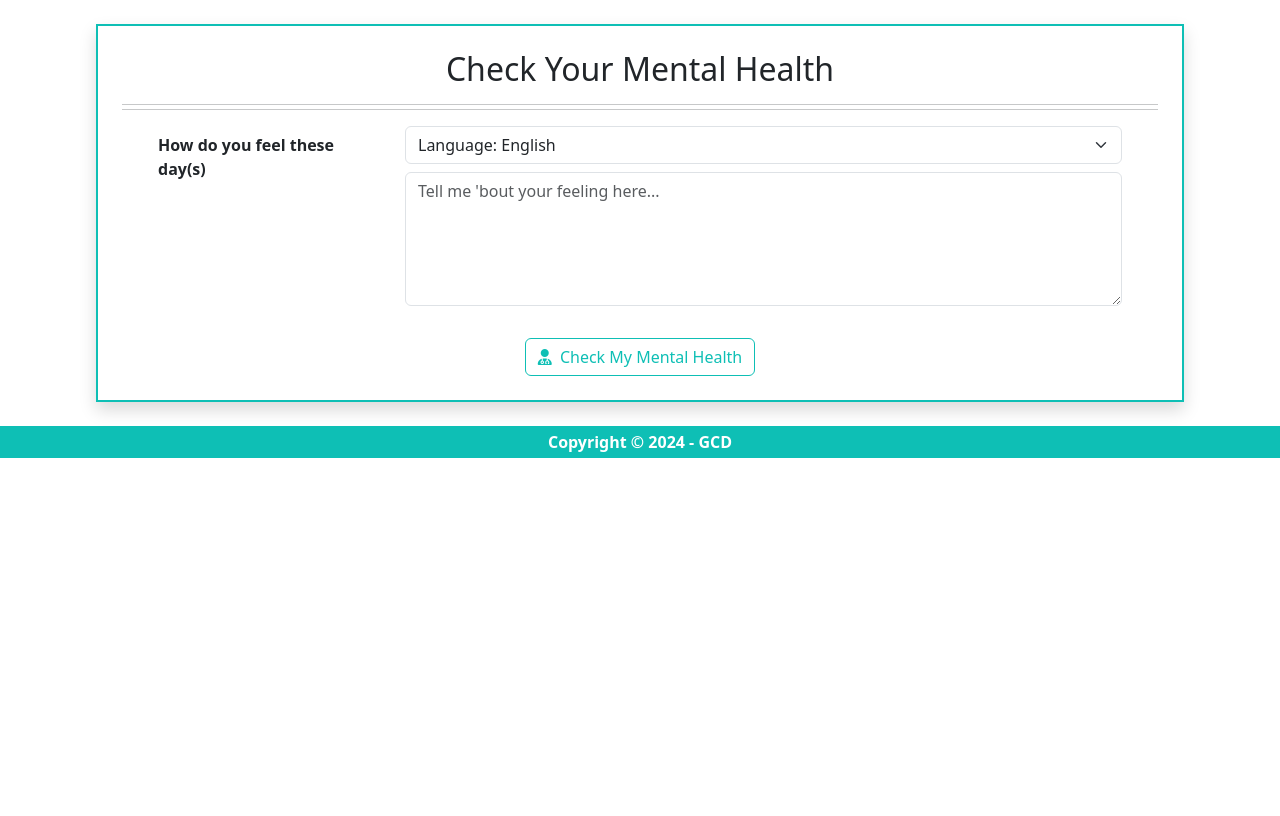
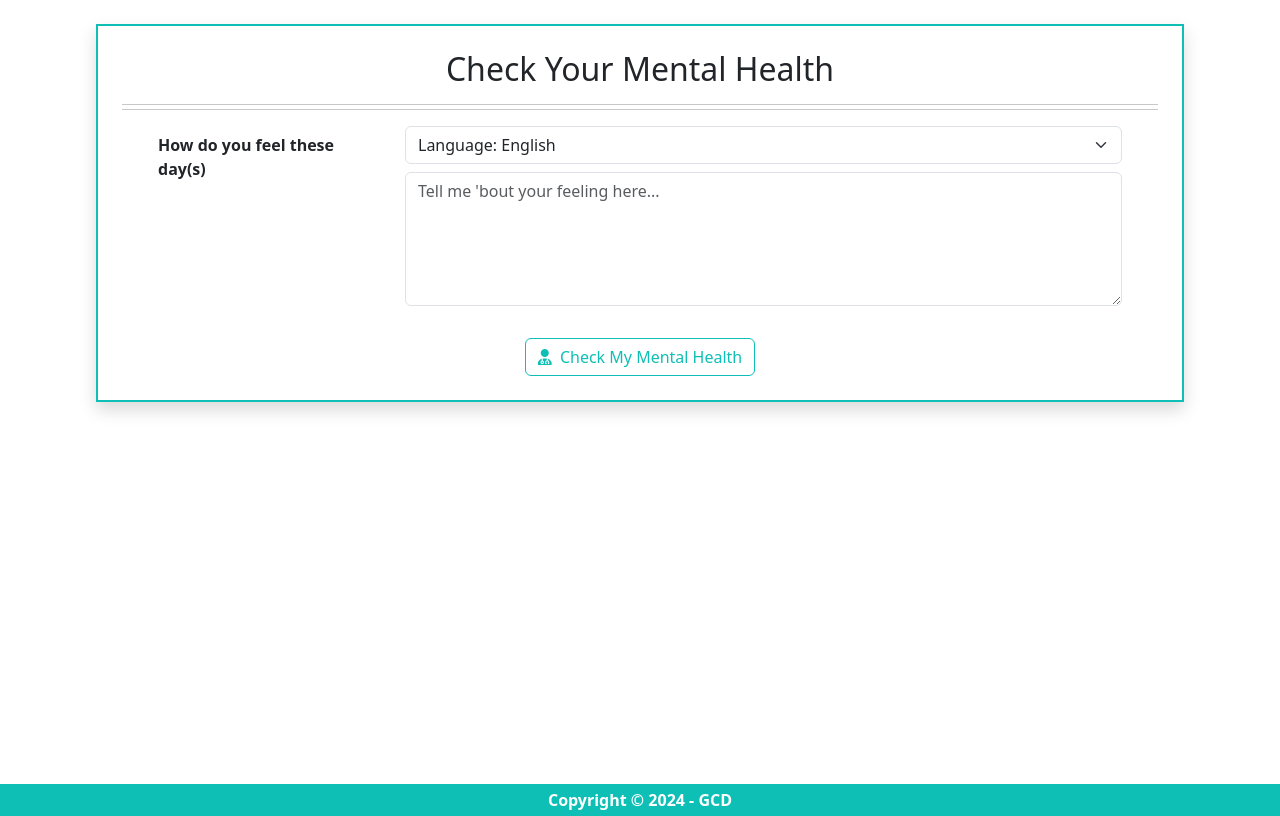
Before and after one commit to cindysintiya/Mental-Health_Sentiment-Analysis, a Flask app: template website/templates/home.html in a window 1280 px wide. Before the commit the page ends 458 px from the top, so only its background shows below. Run offline with Flask 3, Linux system fonts and the light colour scheme; the template is opened without the code that fills it, so the values that code supplies are empty; parts of the project's set-up code (start-up, migrations or seed data) failed here and were passed over; some libraries are stand-ins or nearby versions.

```diff
--- a/website/templates/layout.html
+++ b/website/templates/layout.html
@@ -11,8 +11,8 @@
     <link rel="stylesheet" href="https://cdnjs.cloudflare.com/ajax/libs/font-awesome/6.6.0/css/all.min.css">
 
     <style>
-        body {
-            min-height: 100vh;
+        main {
+            min-height: 98vh;
         }
         mark, footer, #sentiment-result {
             background-color: #0ebfb5;
```
Also changed, not shown: 4 other files.
